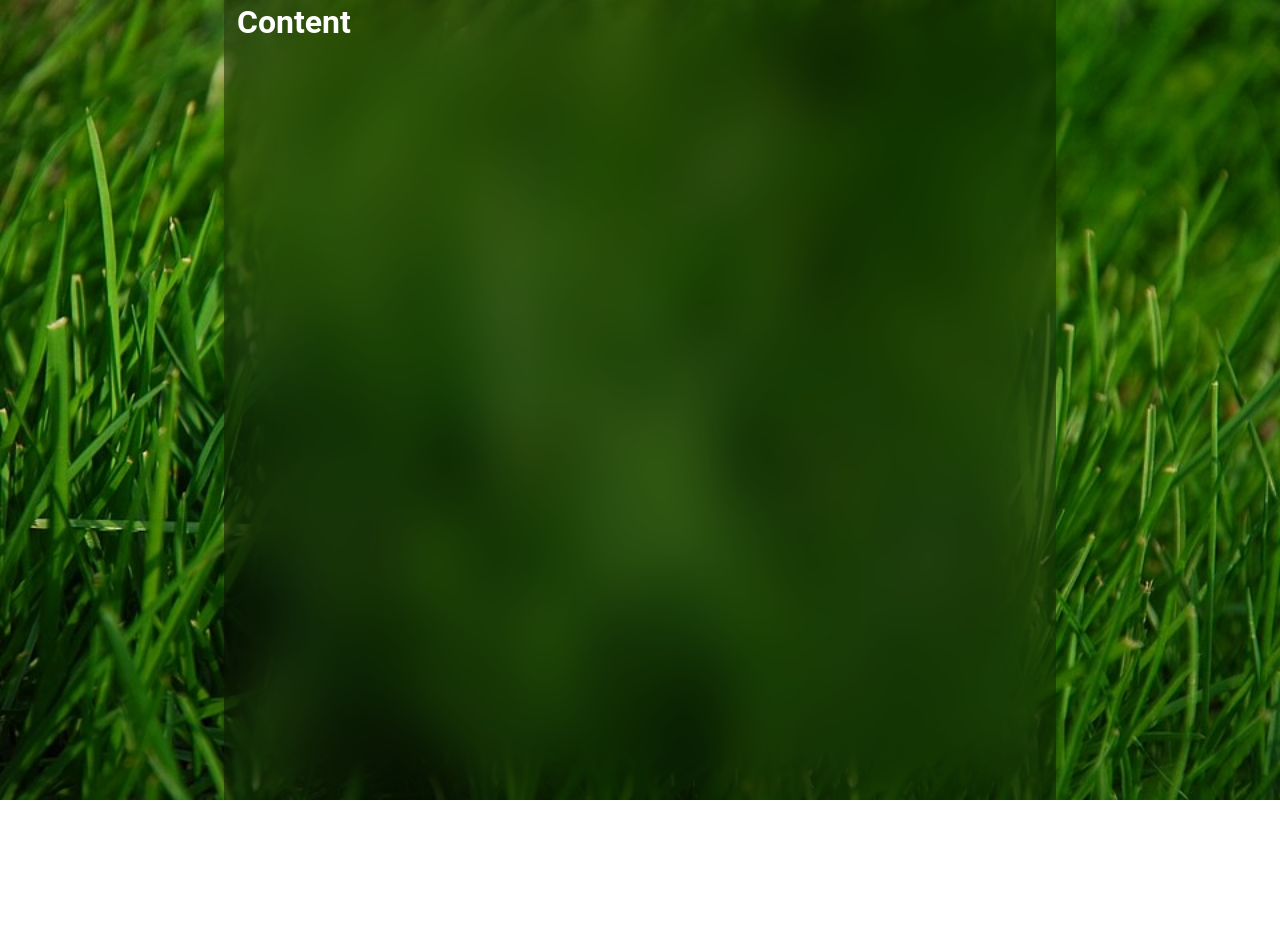
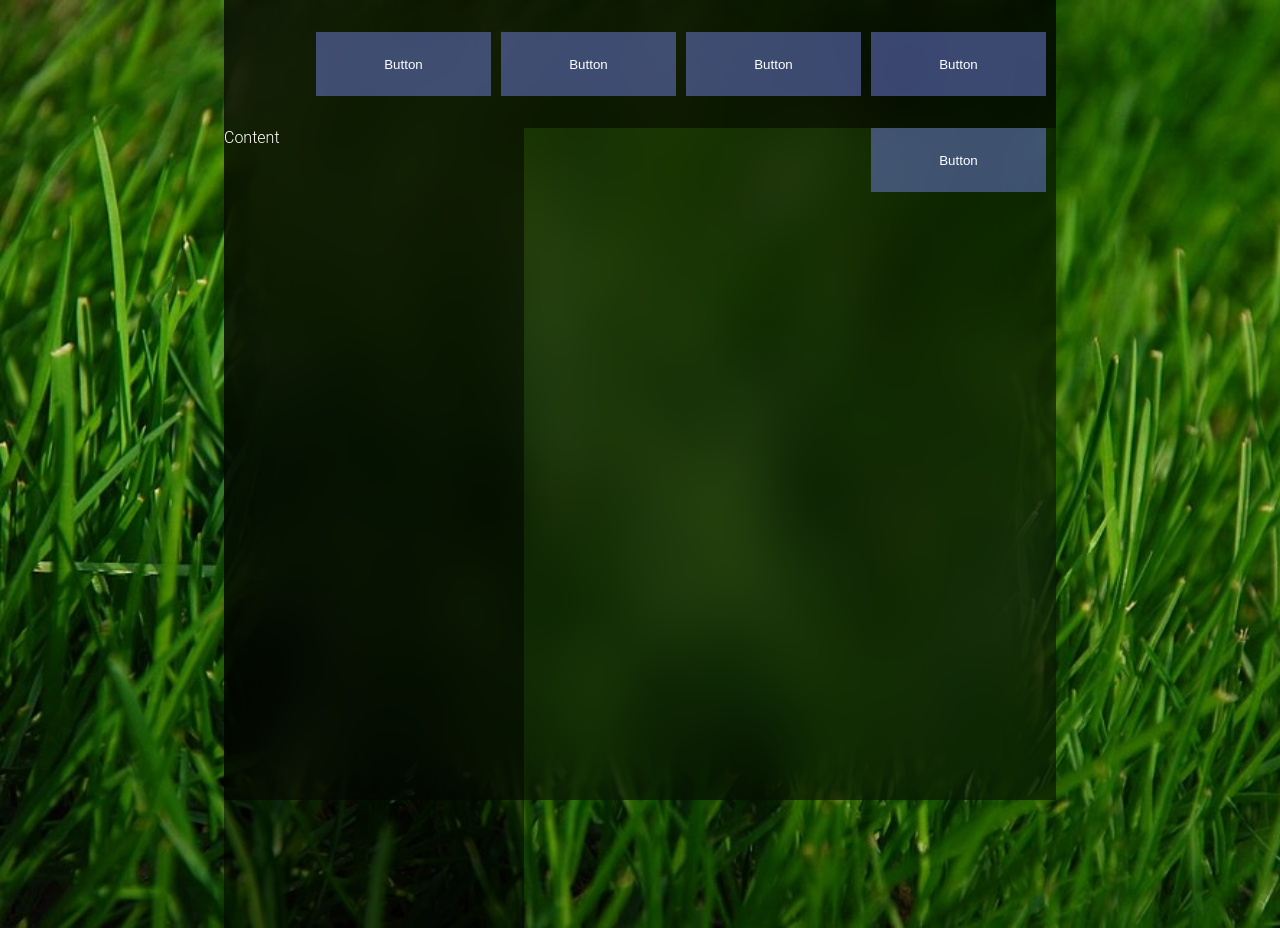
Before and after one commit to Blackfire-IamaPineapple24/An-Website, a plain HTML site: page docs/index.html in a window 1280 px wide. Before the commit the page ends 800 px from the top, so only its background shows below. Drawn offline with Linux system fonts and the light colour scheme.

Commit message:
Added some stuff

```diff
--- a/docs/index.html
+++ b/docs/index.html
@@ -9,7 +9,16 @@
 	<body>
 		<div class="container">
 			<div class="content">
-				<h1> Content </h1>
+				<div class="navbar">
+					<button class="navbutton" href="null"> Button </button>
+					<button class="navbutton" href="null"> Button </button>
+					<button class="navbutton" href="null"> Button </button>
+					<button class="navbutton" href="null"> Button </button>
+					<button class="navbutton" href="null"> Button </button>
+				</div>
+				<div class="navcolumn">
+					Content
+				</div>
 			</div>
 		</div>
 	</body>
--- a/docs/resources/styles.css
+++ b/docs/resources/styles.css
@@ -13,13 +13,19 @@ h1, h2, h3, h4, h5, h6
     margin: 0;
     padding-top: 3px;
 }
+
+a
+{
+    text-decoration: none;
+    color: rgba(255, 255, 255, 1);
+}
 /* #endregion */
 
 /* #region CLASSES */
 .container
 {
     color: rgba(255, 255, 255, 1);
-    background-color: rgba(0, 0 ,0, 0.3);
+    background-color: rgba(0, 0 ,0, 0.5);
     backdrop-filter: blur(30px);
     width: 65%;
     height: 100vh;
@@ -29,8 +35,42 @@ h1, h2, h3, h4, h5, h6
 
 .content
 {
-    width: 90%;
+    width: 100%;
     height: 100%;
-    padding-left: 13px;
+}
+
+.navbar
+{
+    width: 100%;
+    height: 128px;
+    background-color: rgba(0, 0, 0, 0.5);
+}
+
+.navbutton
+{
+    float: right;
+    margin-top: 32px;
+    background-color: rgba(112, 126, 224, 0.5);
+    color: rgb(255, 255, 255);
+    width: 175px;
+    height: 64px;
+    border: none;
+    margin-right: 10px;
+}
+.navbutton:hover
+{
+    background-color: rgba(94, 105, 189, 0.5);
+}
+.navbutton:active
+{
+    background-color: rgba(70, 78, 141, 0.5);
+}
+
+.navcolumn
+{
+    float: left;
+    width: 300px;
+    height: 100%;
+    background-color: rgba(0, 0, 0, 0.5);
 }
 /* #endregion */
```
